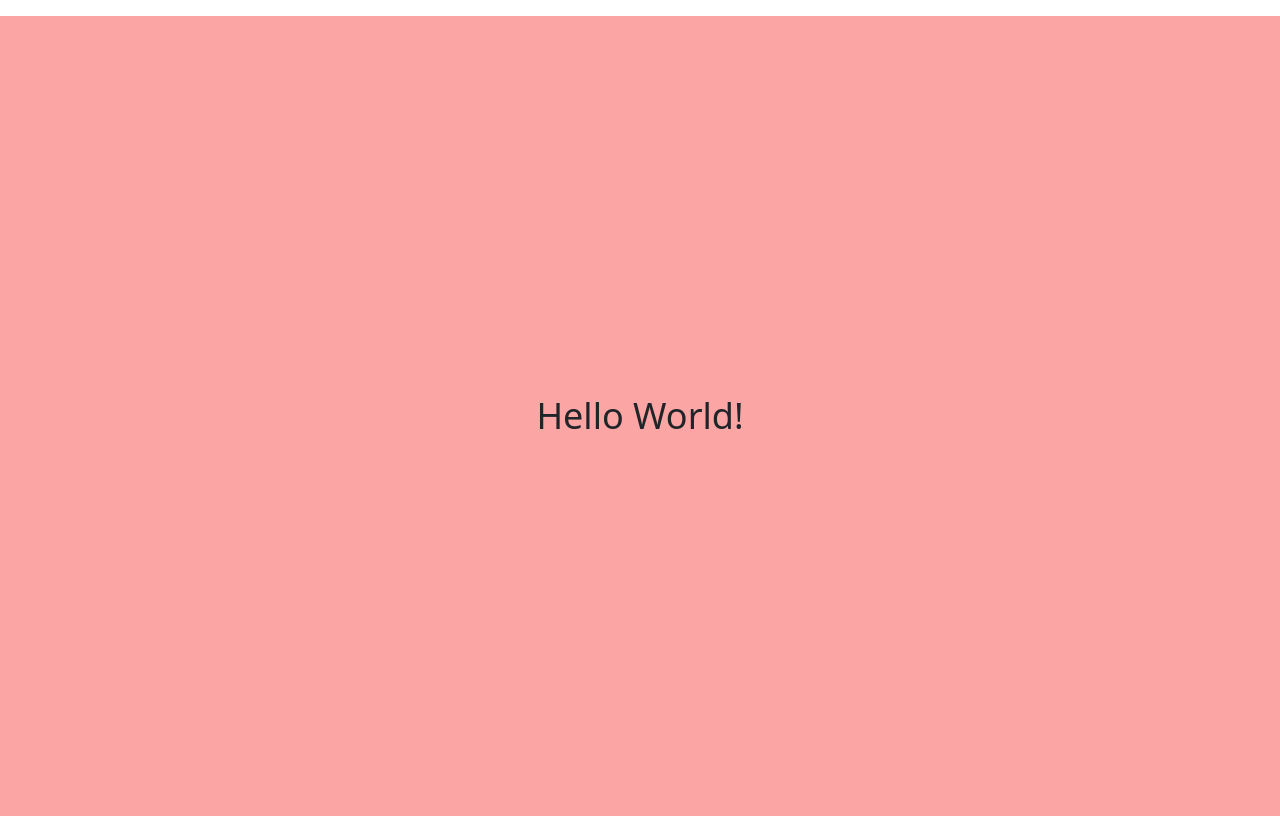
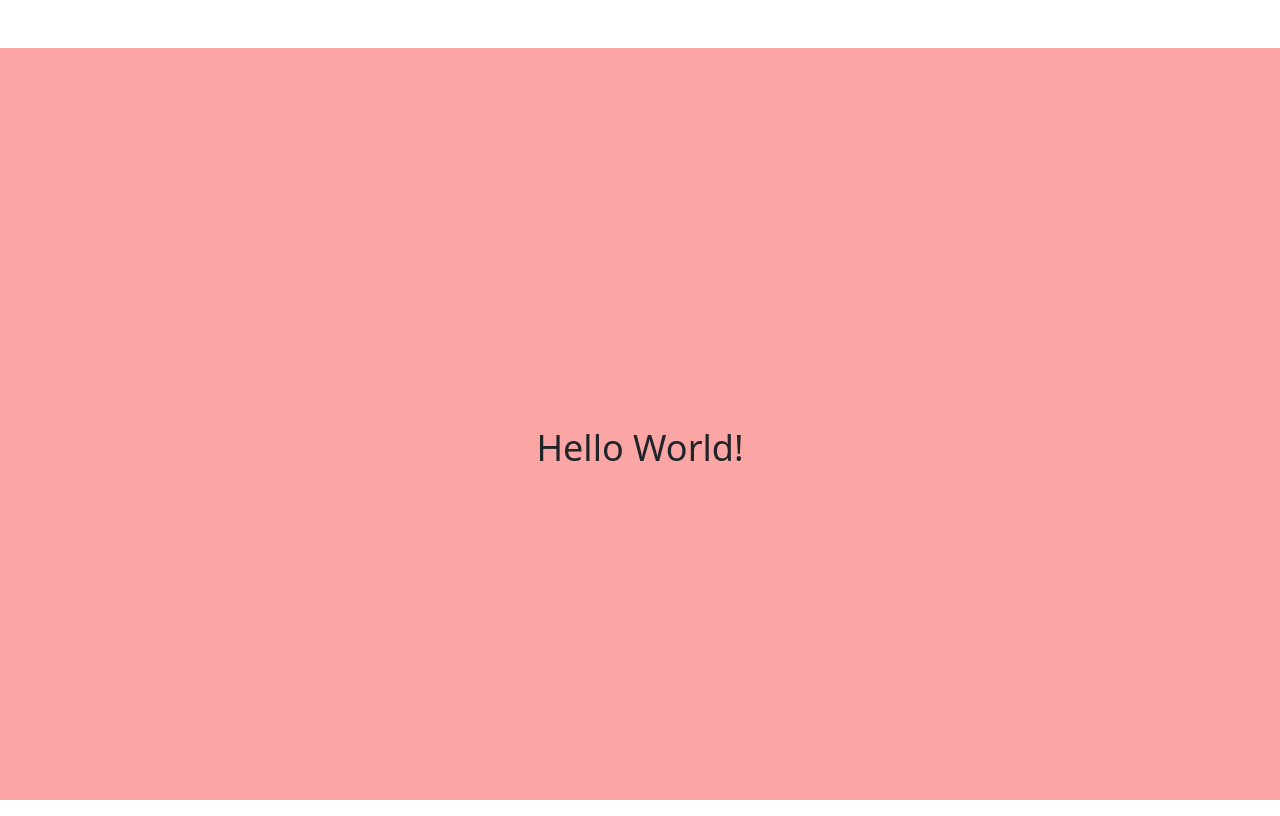
Before and after one commit to Mforte5115/michaelforte-portfolio, a React (Create React App) app: page / in a window 1280 px wide. Built offline with nearby package versions, Linux system fonts and the light colour scheme.

Commit message:
Worked on navbar, now it has link

```diff
--- a/src/App.tsx
+++ b/src/App.tsx
@@ -5,10 +5,15 @@ import { AboutMe } from './Components/AboutMe';
 import { NavBar } from "./Components/NavBar/NavBar"
 
 function App() {
+  const [page, setPage] = useState<string>("Home");
 
+  function changePage(newPage: string) {
+    setPage(newPage);
+}
 
   return (
-    <><NavBar />
+    <div className='flex flex-col h-screen'>
+      <NavBar page={page} setPage={changePage}/>
       <div className="snap-y snap-mandatory overflow-y-scroll h-screen flex-grow z-0">
         <div className="snap-always snap-center" id="homescreen">
           <HomePage />
@@ -16,7 +21,8 @@ function App() {
         <div className="snap-always snap-center" id="aboutme">
           <AboutMe />
         </div>
-    </div></>
+      </div>
+    </div>
   );
 }
 
--- a/src/Components/NavBar/NavBar.tsx
+++ b/src/Components/NavBar/NavBar.tsx
@@ -2,11 +2,28 @@ import Container from 'react-bootstrap/Container'
 import React from 'react'
 import Navbar from 'react-bootstrap/Navbar';
 import './NavBar.css';
+import { Nav } from 'react-bootstrap';
 
-export function NavBar() {
+export function NavBar({page, setPage}: {page: string; setPage: (newPage: string) => void}) {
+
+    const handleNavClick = (newPage: string) => {
+        setPage(newPage);
+    }
+
     return (
-        <Navbar>
+        <Navbar className="h-12" expand="lg">
             <Container fluid>
+                <Navbar.Brand onClick={() => handleNavClick("Home")} href="#home">
+
+                </Navbar.Brand>
+                <Navbar.Toggle aria-controls='basic-navbar-nav'/>
+                <Navbar.Collapse id="basic-navbar-nav" className='navbar-collapse'>
+                    <Nav className="d-flex flex-grow-1 align-items-left me-auto">
+                        <Nav.Link onClick={() => handleNavClick("Home")}>
+                            Home
+                        </Nav.Link>
+                    </Nav>
+                </Navbar.Collapse>
             </Container>
         </Navbar>
     )
```
Lines whose indentation alone changed are shown as unchanged.
